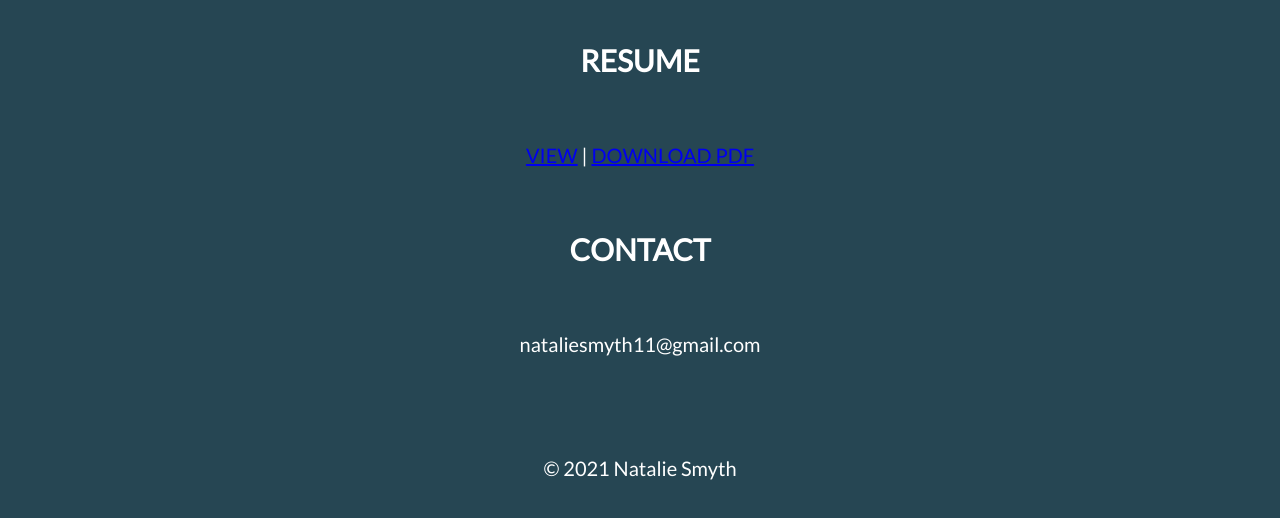
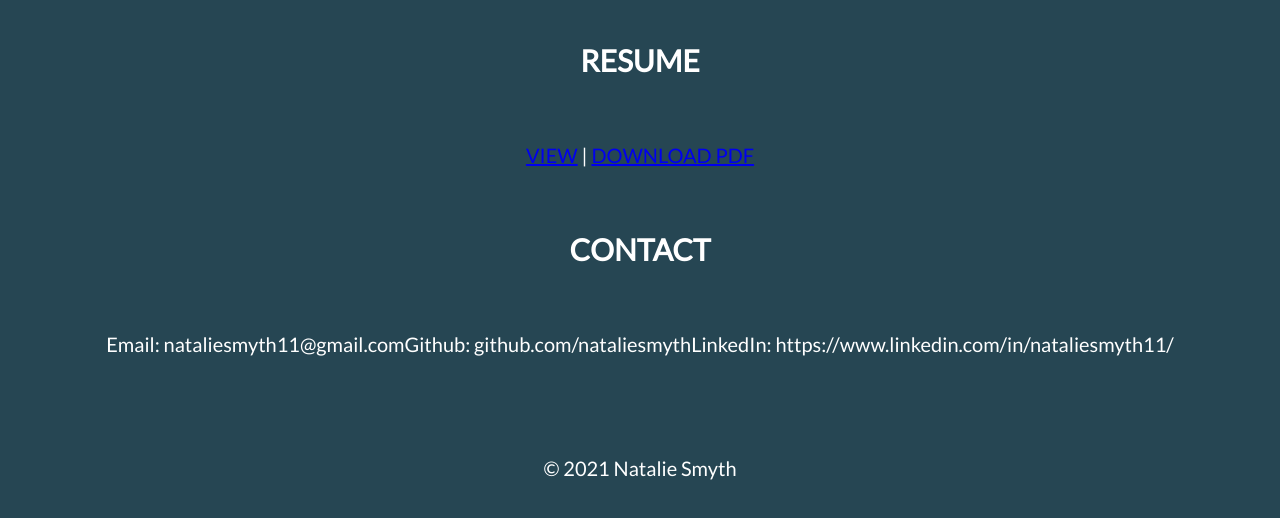
Before and after one commit to nataliesmyth/old-portfolio, a plain HTML site: page index.html in a window 1280 px wide. Shown: the part 758-1276 px from the top of the page. Drawn offline with Linux system fonts and the light colour scheme.

Commit message:
added contact info

```diff
--- a/index.html
+++ b/index.html
@@ -76,7 +76,9 @@
 
   <h2>CONTACT</h2>
   <section id="contact" class="container">
-    <p>nataliesmyth11@gmail.com</p>
+    <p>Email: nataliesmyth11@gmail.com</p>
+    <p>Github: github.com/nataliesmyth</p>
+    <p>LinkedIn: https://www.linkedin.com/in/nataliesmyth11/</p>
   </section>
 
   <footer class="container">
```
